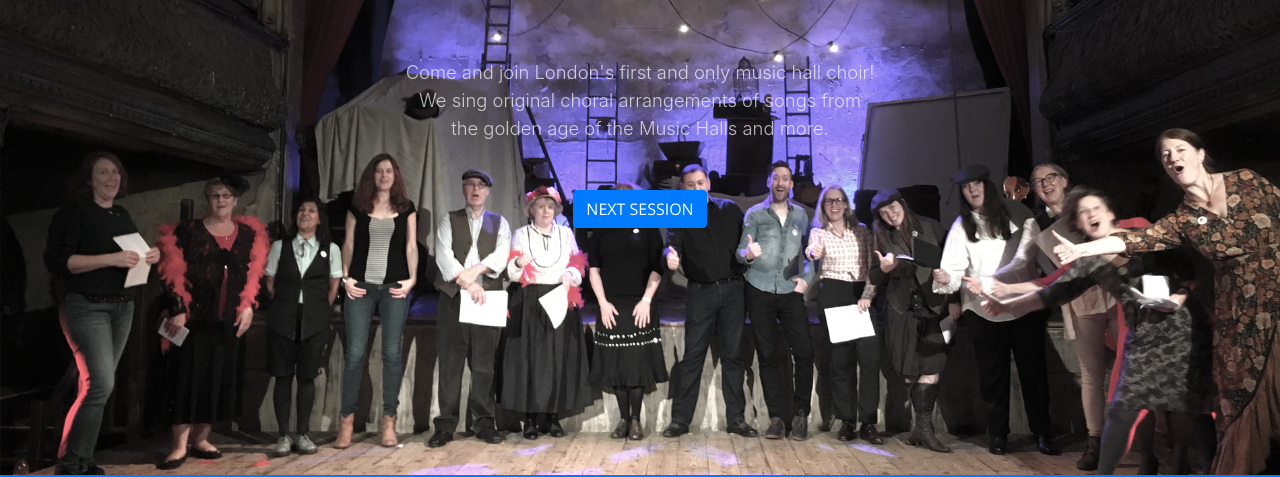
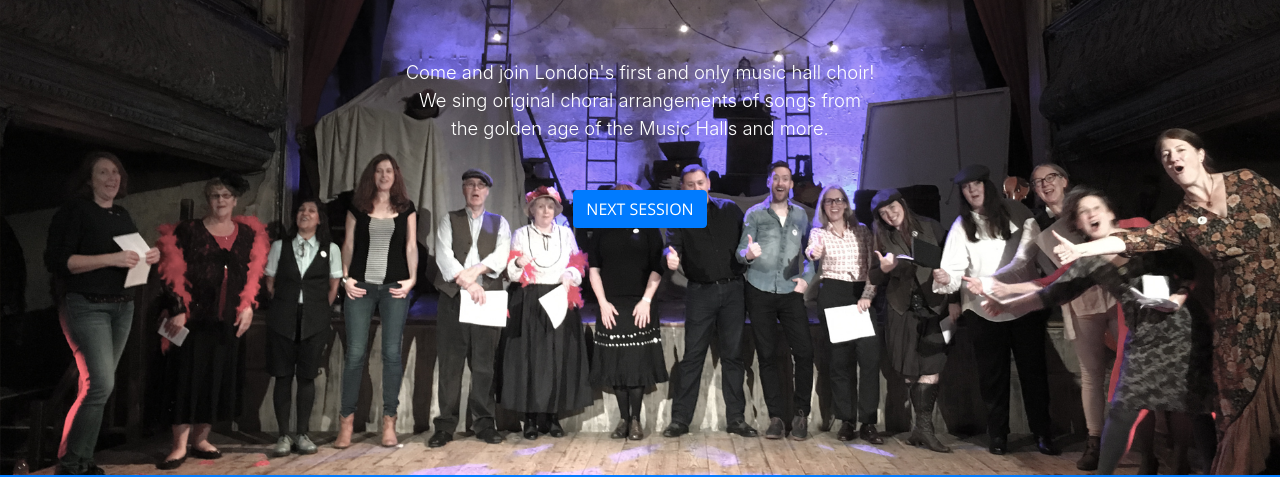
Before and after one commit to andhide/andhide.github.io, a website with bundled scripts: page index.html in a window 1280 px wide. Shown: the part 325-802 px from the top of the page. Built offline with nearby package versions, Linux system fonts and the light colour scheme.

Commit message:
second commit

```diff
--- a/index.html
+++ b/index.html
@@ -74,7 +74,7 @@
             <hr>
           </div>
           <div class="col-lg-8 mx-auto">
-            <p class="text-faded mb-5">Come and join London's first and only music hall choir!
+            <p class="text-white mb-5">Come and join London's first and only music hall choir!
 			<br>We sing original choral arrangements of songs from
 			<br>the golden age of the Music Halls and more.</p>
             <a class="btn btn-primary btn-xl js-scroll-trigger" href="#rehearsal">Next Session</a>
```
